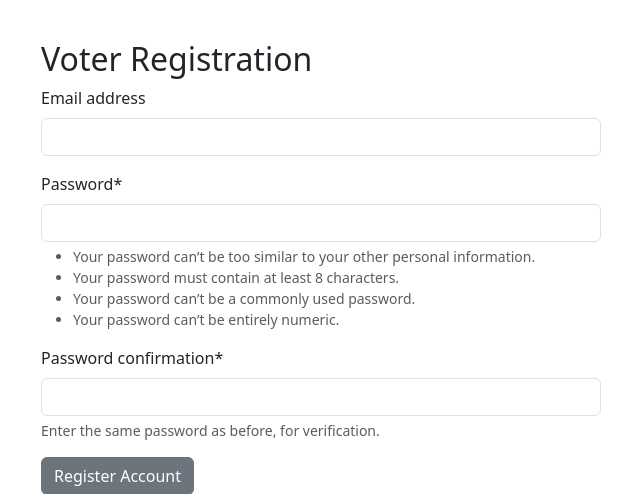
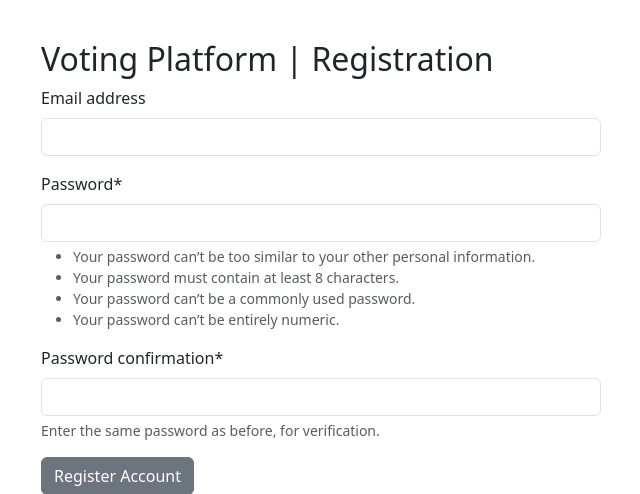
Before and after one commit to mkyd-kill/online-voting-platform, a Django app: page /register/ in a window 1280 px wide. Shown: the top 494 px of the page, without its empty margins (319-959 px from the left). Run offline with Django 4.2, Linux system fonts and the light colour scheme; some libraries are stand-ins or nearby versions.

Commit message:
title update

```diff
--- a/templates/users/login.html
+++ b/templates/users/login.html
@@ -3,7 +3,7 @@
 {% load crispy_forms_tags %}
 
 {% block content %}
-<h2>Login</h2>
+<h2>Voting Platform | Login</h2>
 
 <form method="post">
     {% csrf_token %}
--- a/templates/users/register.html
+++ b/templates/users/register.html
@@ -3,7 +3,7 @@
 {% load crispy_forms_tags %}
 
 {% block content %}
-<h2>Voter Registration</h2>
+<h2>Voting Platform | Registration</h2>
 
 <form method="post">
     {% csrf_token %}
```
